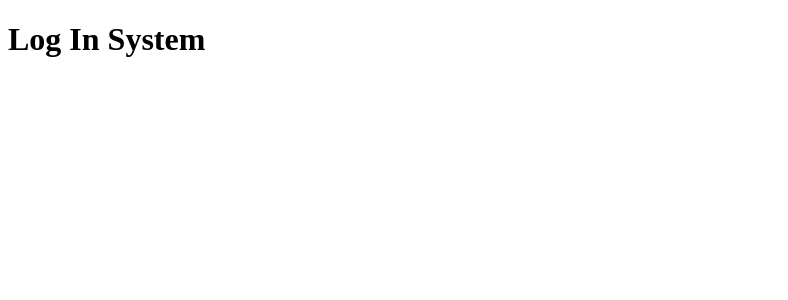
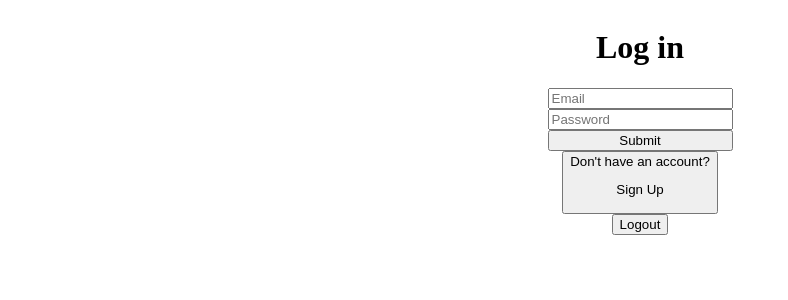
Before and after one commit to alexisraya/25SrProj_PhysicalTherapy, a SvelteKit app: page /exploration/login-system in a window 1280 px wide. Shown: the top 300 px of the page, without its empty margins (0-788 px from the left). Built offline with nearby package versions, Linux system fonts and the light colour scheme; no server answers.

Commit message:
basic auth setup

```diff
--- /dev/null
+++ b/src/routes/+layout.svelte
@@ -0,0 +1,16 @@
+<script lang="ts">
+    import { auth } from "$lib/helpers/firebase";
+    import { onMount } from "svelte";
+    import { authStore } from "../stores/authStore";
+
+    onMount(() => {
+		const unsubscribe = auth.onAuthStateChanged((user) => {
+			authStore.update((curr) => {
+				return { ...curr, isLoading: false, currentUser: user };
+			});
+		});
+		return unsubscribe;
+	});
+</script>
+
+<slot />
--- a/src/routes/exploration/login-system/+page.svelte
+++ b/src/routes/exploration/login-system/+page.svelte
@@ -1 +1,94 @@
-<h1>Log In System</h1>
+<script lang="ts">
+    import { goto } from "$app/navigation";
+	import { authHandlers, authStore } from "../../../stores/authStore";
+
+	let register = false;
+	let email = '';
+	let password = '';
+	let confirmPassword = '';
+
+	async function handleSubmit() {
+		if (!email || !password || (register && !confirmPassword)) {
+			return;
+		}
+
+		if (register && password === confirmPassword) {
+			try {
+				await authHandlers.signup(email, password);
+			} catch (err) {
+				console.log(err);
+			}
+		} else {
+			try {
+				await authHandlers.login(email, password);
+                console.log("SUCCESS");
+                goto('/exploration/hidden-page');
+			} catch (err) {
+                console.log("ERROR");
+				console.log(err);
+			}
+		}
+	}
+    if ($authStore.currentUser) {
+        console.log("current user is in");
+        goto('/exploration/hidden-page');
+    }
+</script>
+
+<div class="container">
+	<h1>{register ? 'Register' : 'Log in'}</h1>
+	<form>
+		<label>
+			<input bind:value={email} type="email" placeholder="Email" />
+		</label>
+		<label>
+			<input bind:value={password} type="password" placeholder="Password" />
+		</label>
+		{#if register}
+			<label>
+				<input bind:value={confirmPassword} type="password" placeholder="Confirm Password" />
+			</label>
+		{/if}
+		<button on:click={handleSubmit}>Submit</button>
+	</form>
+	{#if register}
+		<button
+			on:click={() => {
+				register = false;
+			}}
+		>
+			Already have an account?
+			<p>Log in</p>
+		</button>
+	{:else}
+		<button
+			on:click={() => {
+				register = true;
+			}}
+		>
+			Don't have an account? <p>Sign Up</p>
+		</button>
+	{/if}
+    <button
+        on:click={() => {
+            goto('/logout');
+        }}
+    >
+       Logout
+    </button>
+</div>
+
+<style>
+	.container {
+		display: flex;
+		flex-direction: column;
+		align-items: center;
+		justify-content: center;
+		flex: 1;
+	}
+
+	.container form {
+		display: flex;
+		flex-direction: column;
+	}
+</style>
--- /dev/null
+++ b/src/stores/authStore.ts
@@ -0,0 +1,20 @@
+import { writable } from "svelte/store";
+import { createUserWithEmailAndPassword, signInWithEmailAndPassword, signOut } from "firebase/auth";
+import { auth } from "$lib/helpers/firebase";
+
+export const authStore = writable({
+    isLoading: true,
+    currentUser: null
+})
+
+export const authHandlers = {
+    login: async (email: string, password: string) => {
+        await signInWithEmailAndPassword(auth, email, password)
+    },
+    signup: async (email: string, password: string) => {
+        await createUserWithEmailAndPassword(auth, email, password)
+    },
+    logout: async () => {
+        await signOut(auth)
+    }
+}
```
Also changed, not shown: src/routes/exploration/hidden-page/+page.svelte (added, +14 -0 lines), src/routes/logout/+page.svelte (added, +10 -0 lines).
